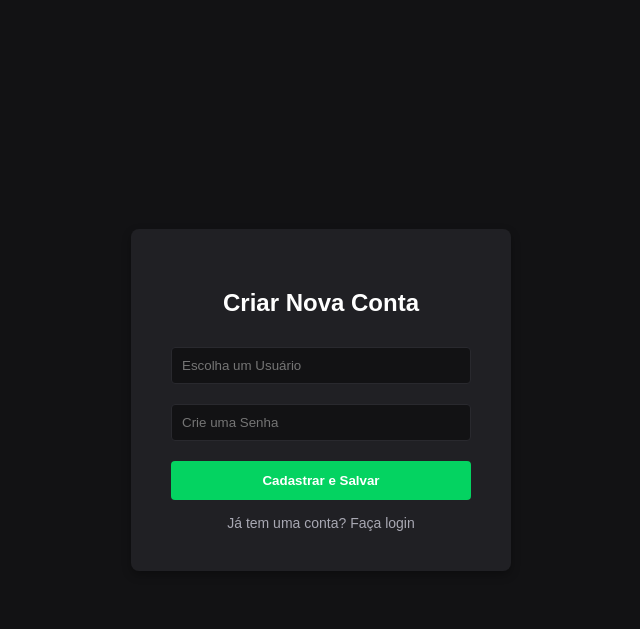
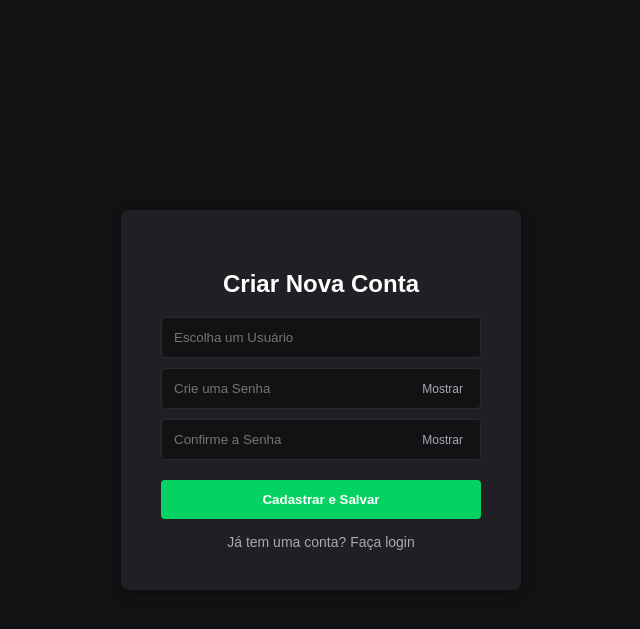
Before and after one commit to carlosxxrs/contador-apostas, a Flask app: page /register in a window 1280 px wide. Shown: the top 629 px of the page, without its empty margins (319-959 px from the left). Run offline with Flask 3, Linux system fonts and the light colour scheme.

Commit message:
Enhance registration form with password validation
Added password confirmation and toggle visibility features.

```diff
--- a/templates/register.html
+++ b/templates/register.html
@@ -5,22 +5,57 @@
     <title>Criar Conta - Gerenciador de Apostas</title>
     <style>
         body { background-color: #121214; color: white; font-family: sans-serif; display: flex; justify-content: center; align-items: center; height: 100vh; margin: 0; }
-        .register-card { background: #202024; padding: 40px; border-radius: 8px; box-shadow: 0 4px 10px rgba(0,0,0,0.3); text-align: center; width: 300px; }
-        input { width: 100%; padding: 10px; margin: 10px 0; border-radius: 4px; border: 1px solid #29292e; background: #121214; color: white; box-sizing: border-box; }
-        button { width: 100%; padding: 12px; background: #04d361; border: none; color: white; font-weight: bold; border-radius: 4px; cursor: pointer; margin-top: 10px; }
-        button:hover { background: #0ee96f; }
+        .register-card { background: #202024; padding: 40px; border-radius: 8px; box-shadow: 0 4px 10px rgba(0,0,0,0.3); text-align: center; width: 320px; }
+        .input-group { position: relative; width: 100%; margin: 10px 0; }
+        input { width: 100%; padding: 12px; border-radius: 4px; border: 1px solid #29292e; background: #121214; color: white; box-sizing: border-box; }
+        .toggle-btn { position: absolute; right: 12px; top: 50%; transform: translateY(-50%); background: none; border: none; color: #a8a8b3; cursor: pointer; font-size: 12px; }
+        button[type="submit"] { width: 100%; padding: 12px; background: #04d361; border: none; color: white; font-weight: bold; border-radius: 4px; cursor: pointer; margin-top: 10px; }
+        button[type="submit"]:hover { background: #0ee96f; }
         a { color: #a8a8b3; text-decoration: none; font-size: 14px; display: block; margin-top: 15px; }
+        .alert { background: #f75a68; color: white; padding: 10px; border-radius: 4px; font-size: 14px; margin-bottom: 15px; text-align: left; display: none; }
     </style>
 </head>
 <body>
     <div class="register-card">
         <h2>Criar Nova Conta</h2>
-        <form method="POST" action="/register">
-            <input type="text" name="username" placeholder="Escolha um Usuário" required>
-            <input type="password" name="password" placeholder="Crie uma Senha" required>
+
+        <div class="alert" id="js-alert"></div>
+
+        <form method="POST" action="/register" onsubmit="return validarSenhas()">
+            <div class="input-group">
+                <input type="text" name="username" placeholder="Escolha um Usuário" required>
+            </div>
+            <div class="input-group">
+                <input type="password" id="password" name="password" placeholder="Crie uma Senha" required>
+                <button type="button" class="toggle-btn" onclick="togglePassword('password')">Mostrar</button>
+            </div>
+            <div class="input-group">
+                <input type="password" id="confirm_password" placeholder="Confirme a Senha" required>
+                <button type="button" class="toggle-btn" onclick="togglePassword('confirm_password')">Mostrar</button>
+            </div>
             <button type="submit">Cadastrar e Salvar</button>
         </form>
         <a href="/login">Já tem uma conta? Faça login</a>
     </div>
+
+    <script>
+        function togglePassword(id) {
+            const input = document.getElementById(id);
+            input.type = input.type === "password" ? "text" : "password";
+        }
+
+        function validarSenhas() {
+            const senha = document.getElementById('password').value;
+            const confirmacao = document.getElementById('confirm_password').value;
+            const alertBox = document.getElementById('js-alert');
+
+            if (senha !== confirmacao) {
+                alertBox.textContent = "As senhas não coincidem!";
+                alertBox.style.display = "block";
+                return false;
+            }
+            return true;
+        }
+    </script>
 </body>
 </html>
```
